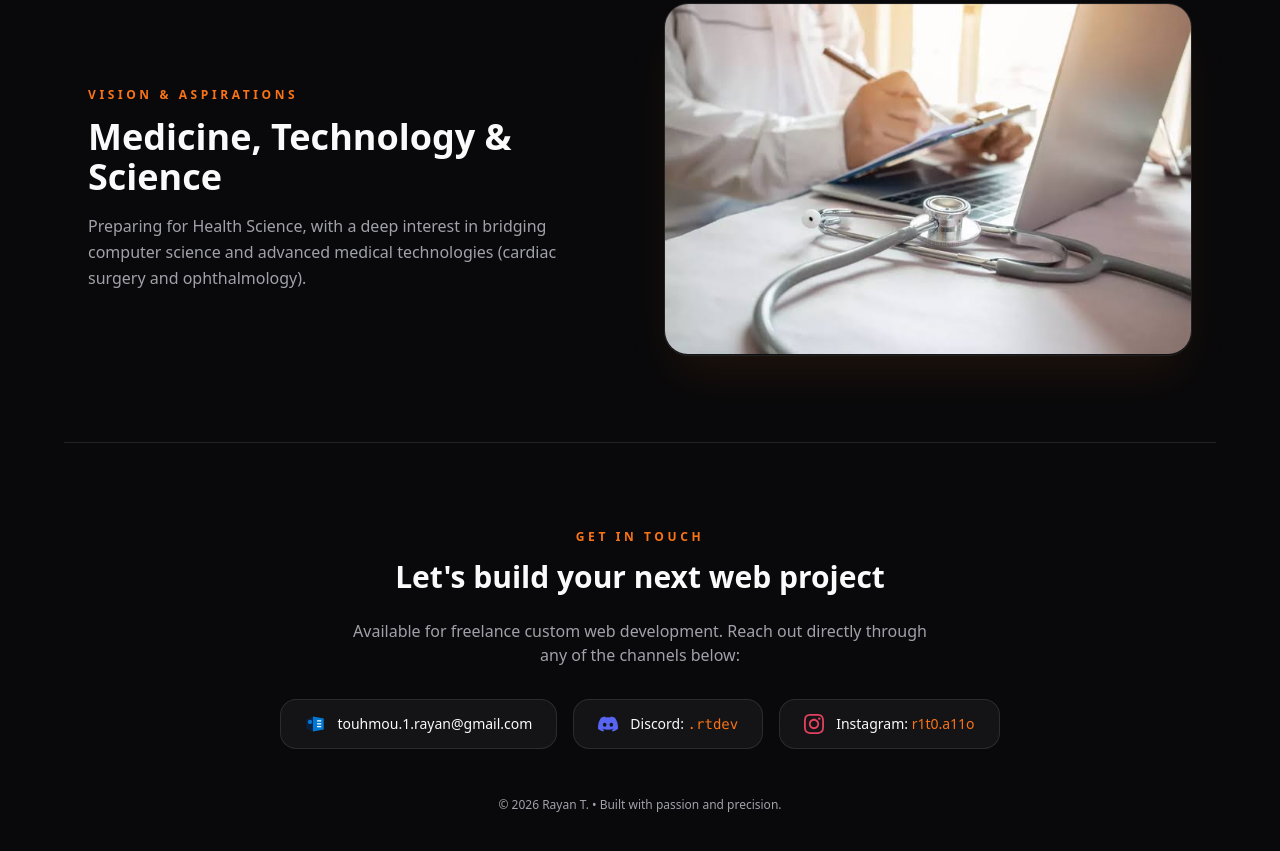
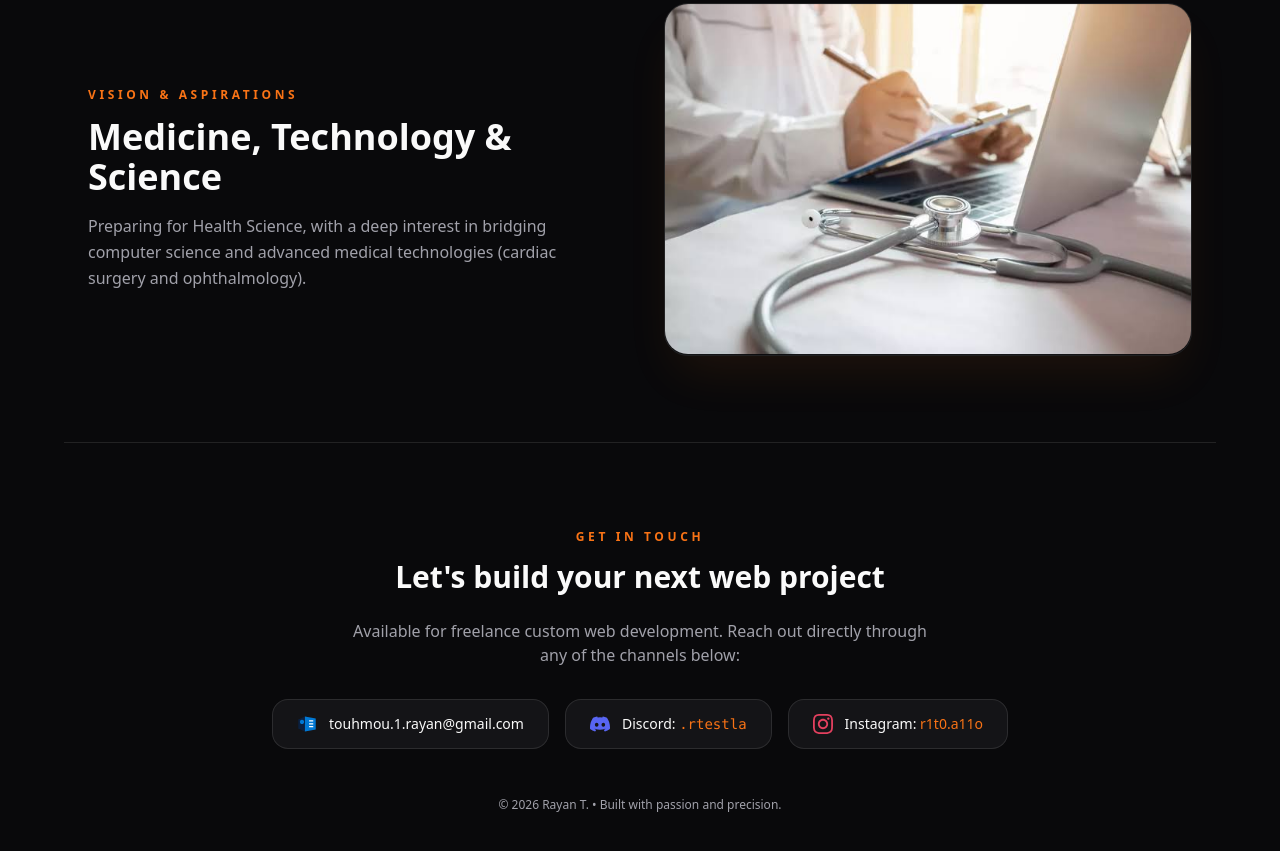
Before and after one commit to RayanT-dev/portfolio, a plain HTML site: page index.html in a window 1280 px wide. Shown: the part 2935-3786 px from the top of the page. Drawn offline with nearby package versions, Linux system fonts and the light colour scheme.

Commit message:
Update index.html

```diff
--- a/index.html
+++ b/index.html
@@ -368,11 +368,11 @@
                 <span>touhmou.1.rayan@gmail.com</span>
             </button>
 
-            <button onclick="copyToClipboard('.rtdev', 'Discord tag (.rtdev) copied!')" class="contact-btn px-6 py-3.5 rounded-2xl border border-white/10 bg-card/80 backdrop-blur-xl flex items-center gap-3 group cursor-pointer">
+            <button onclick="copyToClipboard('.rtestla', 'Discord tag (.rtestla) copied!')" class="contact-btn px-6 py-3.5 rounded-2xl border border-white/10 bg-card/80 backdrop-blur-xl flex items-center gap-3 group cursor-pointer">
                 <svg class="w-5 h-5 shrink-0 fill-[#5865F2] transition-transform group-hover:scale-110" viewBox="0 0 24 24" xmlns="http://www.w3.org/2000/svg">
                     <path d="M20.317 4.37a19.791 19.791 0 0 0-4.885-1.515.074.074 0 0 0-.079.037c-.21.375-.444.864-.608 1.25a18.27 18.27 0 0 0-5.487 0 12.64 12.64 0 0 0-.617-1.25.077.077 0 0 0-.079-.037A19.736 19.736 0 0 0 3.677 4.37a.07.07 0 0 0-.032.027C.533 9.046-.32 13.58.099 18.057a.082.082 0 0 0 .031.057 19.9 19.9 0 0 0 5.993 3.03.078.078 0 0 0 .084-.028c.462-.63.874-1.295 1.226-1.994.021-.041.001-.09-.041-.106a13.107 13.107 0 0 1-1.872-.892.077.077 0 0 1-.008-.128 10.2 10.2 0 0 0 .372-.292.074.074 0 0 1 .077-.01c3.928 1.793 8.18 1.793 12.061 0a.074.074 0 0 1 .078.01c.12.098.246.198.373.292a.077.077 0 0 1-.006.127 12.299 12.299 0 0 1-1.873.893.077.077 0 0 0-.041.107c.36.698.772 1.362 1.225 1.993a.076.076 0 0 0 .084.028 19.839 19.839 0 0 0 6.002-3.03.077.077 0 0 0 .032-.054c.5-5.177-.838-9.674-3.549-13.66a.061.061 0 0 0-.031-.028zM8.02 15.33c-1.183 0-2.157-1.085-2.157-2.419 0-1.333.956-2.419 2.157-2.419 1.21 0 2.176 1.096 2.157 2.42 0 1.333-.956 2.418-2.157 2.418zm7.975 0c-1.183 0-2.157-1.085-2.157-2.419 0-1.333.955-2.419 2.157-2.419 1.21 0 2.176 1.096 2.157 2.42 0 1.333-.946 2.418-2.157 2.418z"/>
                 </svg>
-                <span>Discord: <span class="text-orange-500 font-mono">.rtdev</span></span>
+                <span>Discord: <span class="text-orange-500 font-mono">.rtestla</span></span>
             </button>
 
             <a href="https://instagram.com/r1t0.a11o" target="_blank" class="contact-btn px-6 py-3.5 rounded-2xl border border-white/10 bg-card/80 backdrop-blur-xl flex items-center gap-3 group">
```
